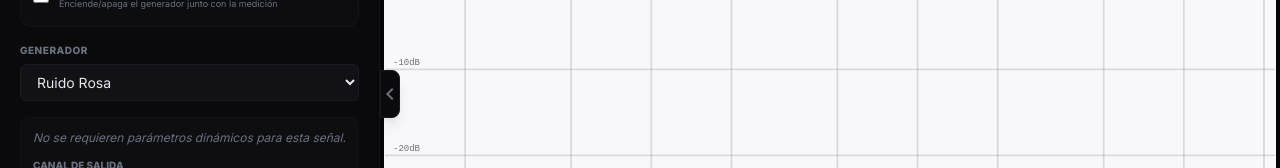
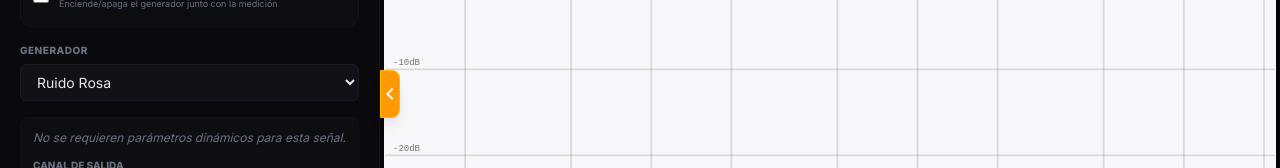
Before and after one commit to entrerios2/asistente, a SvelteKit app: page / in a window 1280 px wide. Shown: the part 333-501 px from the top of the page. Built offline with nearby package versions, Linux system fonts and the light colour scheme.

Commit message:
feat: implement main application layout with collapsible sidebar and global hotkey support

```diff
--- a/src/routes/+page.svelte
+++ b/src/routes/+page.svelte
@@ -40,8 +40,8 @@
         <!-- BOTÓN FLOTANTE COLAPSAR/ABRIR SIDEBAR -->
         <button
             class="absolute z-50 w-5 h-12 flex items-center justify-center
-                   bg-[#0a0a0c] border border-[#1a1a24] rounded-r-lg
-                   text-gray-500 hover:text-white hover:bg-[#121216]
+                   bg-amber-500 border border-amber-400 rounded-r-lg
+                   text-white hover:bg-amber-400
                    transition-all duration-300 cursor-pointer shadow-lg"
             style="top: 50%; transform: translateY(-50%); left: {uiStore.showSidebar ? '380px' : '0px'};"
             onclick={() => uiStore.showSidebar = !uiStore.showSidebar}
```
